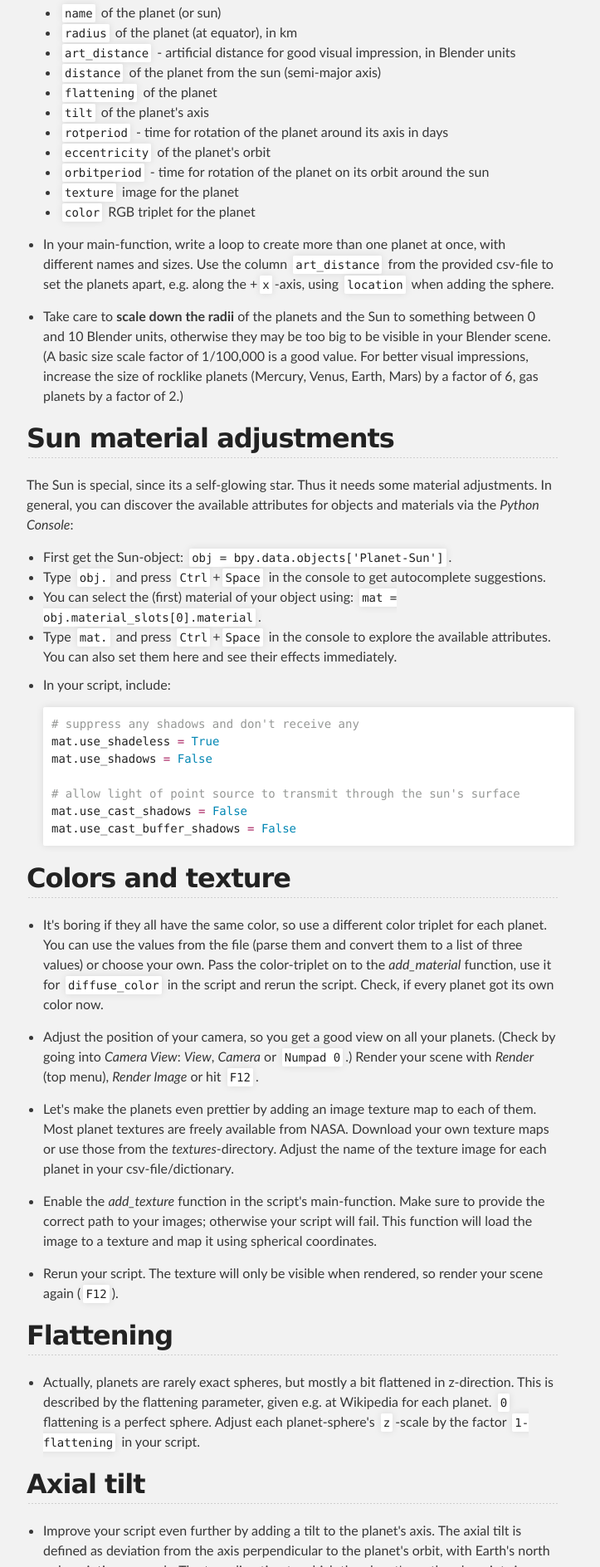
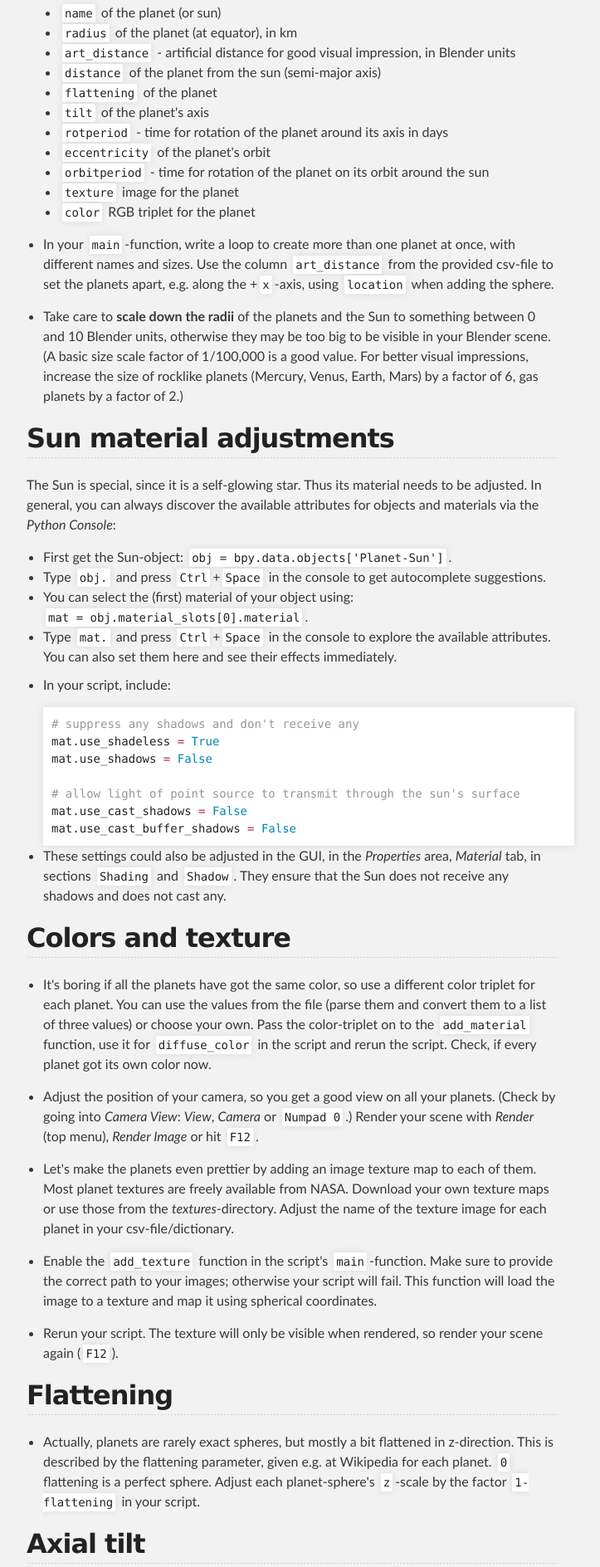
Before and after one commit to kristinriebe/solarsystem-workshop, a plain HTML site: page index.html in a window 1280 px wide. Shown: the part 2702-4590 px from the top of the page at 83% size, without its empty margins (288-1011 px from the left). Drawn offline with Linux system fonts and the light colour scheme.

```diff
--- a/index.html
+++ b/index.html
@@ -108,7 +108,7 @@ Go to the <em>Text Editor</em> area, (left main area) and load a script by selec
 Improve it such that the <code>size</code> (radius) of the sphere is provided as an
 additional parameter. This should be used in Blender's
 <code>primitive_uv_sphere_add</code> function to create the sphere.</p></li>
-<li><p>Provide e.g. <code>size=2</code> in the <em>main</em>-function when creating the sphere and
+<li><p>Provide e.g. <code>size=2</code> in the <code>main</code>-function when creating the sphere and
 rerun your script. Check if the size has changed correctly. Note that the
 script contains a <code>delete_objects</code>-function that removes all objects with
 names matching <code>Planet*</code> from the scene. This is useful to cleanup before
@@ -173,8 +173,9 @@ csv-file. Blender comes with bundled Python that also includes the csv-module fo
 </li>
 </ul>
 </li>
-<li><p>In your main-function, write a loop to create more than one planet at once,
-with different names and sizes. Use the column <code>art_distance</code> from the provided csv-file to set the planets apart, e.g. along the +<code>x</code>-axis,
+<li><p>In your <code>main</code>-function, write a loop to create more than one planet at
+once, with different names and sizes. Use the column <code>art_distance</code> from the
+provided csv-file to set the planets apart, e.g. along the +<code>x</code>-axis,
 using <code>location</code> when adding the sphere.</p></li>
 <li><p>Take care to <strong>scale down the radii</strong> of the planets and the Sun to something between 0 and 10 Blender units, otherwise they may be too big to be visible in your Blender scene. (A basic size scale factor of 1/100,000 is a good value. For better visual impressions, increase the size of rocklike planets (Mercury, Venus, Earth, Mars) by a factor of 6, gas planets by a factor of 2.)</p></li>
 </ul>
@@ -182,14 +183,14 @@ using <code>location</code> when adding the sphere.</p></li>
 <h2>
 <a id="sun-material-adjustments" class="anchor" href="#sun-material-adjustments" aria-hidden="true"><span class="octicon octicon-link"></span></a>Sun material adjustments</h2>
 
-<p>The Sun is special, since its a self-glowing star. Thus it needs some material adjustments.
-In general, you can discover the available attributes for objects and materials via the <em>Python Console</em>: </p>
+<p>The Sun is special, since it is a self-glowing star. Thus its material needs to be adjusted.
+In general, you can always discover the available attributes for objects and materials via the <em>Python Console</em>: </p>
 
 <ul>
 <li>First get the Sun-object: <code>obj = bpy.data.objects['Planet-Sun']</code>.<br>
 </li>
 <li>Type <code>obj.</code> and press <code>Ctrl</code>+<code>Space</code> in the console to get autocomplete suggestions.</li>
-<li>You can select the (first) material of your object using:
+<li>You can select the (first) material of your object using:<br>
 <code>mat = obj.material_slots[0].material</code>.</li>
 <li>Type <code>mat.</code> and press <code>Ctrl</code>+<code>Space</code> in the console to explore the available attributes. You can also set them here and see their effects immediately.</li>
 <li>
@@ -203,18 +204,19 @@ mat.use_shadows <span class="pl-k">=</span> <span class="pl-c1">False</span>
 mat.use_cast_shadows <span class="pl-k">=</span> <span class="pl-c1">False</span>
 mat.use_cast_buffer_shadows <span class="pl-k">=</span> <span class="pl-c1">False</span></pre></div>
 </li>
+<li>These settings could also be adjusted in the GUI, in the <em>Properties</em> area, <em>Material</em> tab, in sections <code>Shading</code> and <code>Shadow</code>. They ensure that the Sun does not receive any shadows and does not cast any.</li>
 </ul>
 
 <h2>
 <a id="colors-and-texture" class="anchor" href="#colors-and-texture" aria-hidden="true"><span class="octicon octicon-link"></span></a>Colors and texture</h2>
 
 <ul>
-<li><p>It's boring if they all have the same color, so use a different color triplet for each planet. You can use the values from the file (parse them and convert them to a list of three values) or choose your own. Pass the color-triplet on to the <em>add_material</em> function, use it for <code>diffuse_color</code> in the script and rerun the script. Check, if every planet got its own color now.</p></li>
+<li><p>It's boring if all the planets have got the same color, so use a different color triplet for each planet. You can use the values from the file (parse them and convert them to a list of three values) or choose your own. Pass the color-triplet on to the <code>add_material</code> function, use it for <code>diffuse_color</code> in the script and rerun the script. Check, if every planet got its own color now.</p></li>
 <li><p>Adjust the position of your camera, so you get a good view on all your planets. (Check by going into <em>Camera View</em>: <em>View</em>, <em>Camera</em> or <code>Numpad 0</code>.)
 Render your scene with <em>Render</em> (top menu), <em>Render Image</em> or hit <code>F12</code>.</p></li>
 <li><p>Let's make the planets even prettier by adding an image texture map to each
 of them. Most planet textures are freely available from NASA. Download your own texture maps or use those from the <em>textures</em>-directory. Adjust the name of the texture image for each planet in your csv-file/dictionary.</p></li>
-<li><p>Enable the <em>add_texture</em> function in the script's main-function. Make sure
+<li><p>Enable the <code>add_texture</code> function in the script's <code>main</code>-function. Make sure
 to provide the correct path to your images; otherwise your script will fail.
 This function will load the image to a texture and map it using spherical coordinates.</p></li>
 <li><p>Rerun your script. The texture will only be visible when rendered, so render your scene again (<code>F12</code>). </p></li>
@@ -239,6 +241,7 @@ The true direction to which the planet's north pole points is usually given in E
 
 <p>etc. The angles in the file are given in degrees, thus they must be converted to radians first using angle[rad] = angle[degree] / 180 * pi.</p>
 </li>
+<li>If you do not want to set pi manually, import the <code>math</code> module to use <code>math.pi</code> instead.</li>
 </ul>
 
 <h2>
@@ -258,7 +261,7 @@ imp.reload(rings)</pre></div>
 
 <p>The reload-line ensures that the rings-module is reloaded every time you run the script. This is important if you want to make custom changes there.</p>
 </li>
-<li><p>Add calls for the functions <code>add_saturn_rings</code> and <code>add_uranus_rings</code> to your main function. Neptune and Jupiter also have rings, but they are very thin and we'll skip them here.</p></li>
+<li><p>Add calls for the functions <code>add_saturn_rings</code> and <code>add_uranus_rings</code> to your <code>main</code> function. Neptune and Jupiter also have rings, but they are very thin and we'll skip them here.</p></li>
 </ul>
 
 <h2>
@@ -268,10 +271,10 @@ imp.reload(rings)</pre></div>
 <li><p>Add a circle as orbit path for each planet (not for the Sun!), using <code>art_distance</code> for radius. This can be done via Blender's interface, <code>Add</code>, <code>Curve</code>, <code>Circle</code>. </p></li>
 <li><p>Check in the log-output (<em>Info</em> window at the top) which function was used. Write your own <code>add_orbit</code>-function for your script to add an orbit circle for each planet. Do not make an orbit path for the Sun.</p></li>
 <li><p>Name the orbit paths e.g. 'Planet-Earth-Orbit' etc. If you use the same 'Planet-' prefix as for the planet spheres, they will also be automatically deleted every time you run the script again.</p></li>
-<li><p>Adjust the circles' resolution to increase the number of points for the curve and thus its smoothness (e.g. 60). You can find this setting in the <em>Properties</em> area at the right side, in the <em>Data</em> tab (small line symbol). Add this to your <em>add_orbit</em> function as well.</p></li>
+<li><p>Adjust the circles' resolution to increase the number of points for the curve and thus its smoothness (e.g. 60). You can find this setting in the <em>Properties</em> area at the right side, in the <em>Data</em> tab (small line symbol). Add this to your <code>add_orbit</code> function as well.</p></li>
 <li><p>The circles cannot be seen in a rendered image, unless you give them some thickness. Thus increase the circles' thickness by setting the bevel depth to 0.006 or higher. In the interface, these setting are adjusted in the <em>Properties</em> area, at the tab for <em>Data</em> (bend curve symbol). Here you can look for the correct Blender attributes for your circle object and experiment which settings look good for you. Add them to your script as well.</p></li>
 <li><p>You may want to add a material to your orbits and adjust its shadow and shading options, so that orbits do not cast or receive any shadows. This is achieved with exactly the same settings as for the Sun material which was explained above.</p></li>
-<li><p>In fact, the planets orbit on ellipses, with the Sun at one of the focal points. We'll ignore this in this workshop and stick to the simplified circles.</p></li>
+<li><p>In fact, the planets move on ellipses, with the Sun at one of the focal points. We'll ignore this in this workshop and stick to the simplified circles.</p></li>
 </ul>
 
 <h2>
@@ -279,8 +282,8 @@ imp.reload(rings)</pre></div>
 
 <ul>
 <li><p>Take the orbit eccentricity into account:
-shift the orbit path, so the sun lies at one of the focal points of the ellipse. I.e.: shift it in x-direction by a<em>ecc (semi-major axis * eccentricity).
-Scale the x-direction by a/distance, the y-direction by b/distance. b is the semi-minor axis, b = a</em>sqrt(1-ecc**2).
+shift the orbit path, so the sun lies at one of the focal points of the ellipse. I.e.: shift it in x-direction by <code>a*ecc</code> (semi-major axis times eccentricity).
+Scale the x-direction by a/distance, the y-direction by b/distance. b is the semi-minor axis, <code>b = a*sqrt(1-ecc**2)</code>.
 (Don't forget <code>import math</code> for sqrt!)</p></li>
 <li><p>The orbit orientation is not yet correct - in truth, the orbits axes are not aligned! But taking the true orientation and also the inclination angle against e.g. Earth's orbit plane into account is beyond the scope of this workshop.</p></li>
 </ul>
```
Also changed, not shown: params.json (+1 -1 lines).
